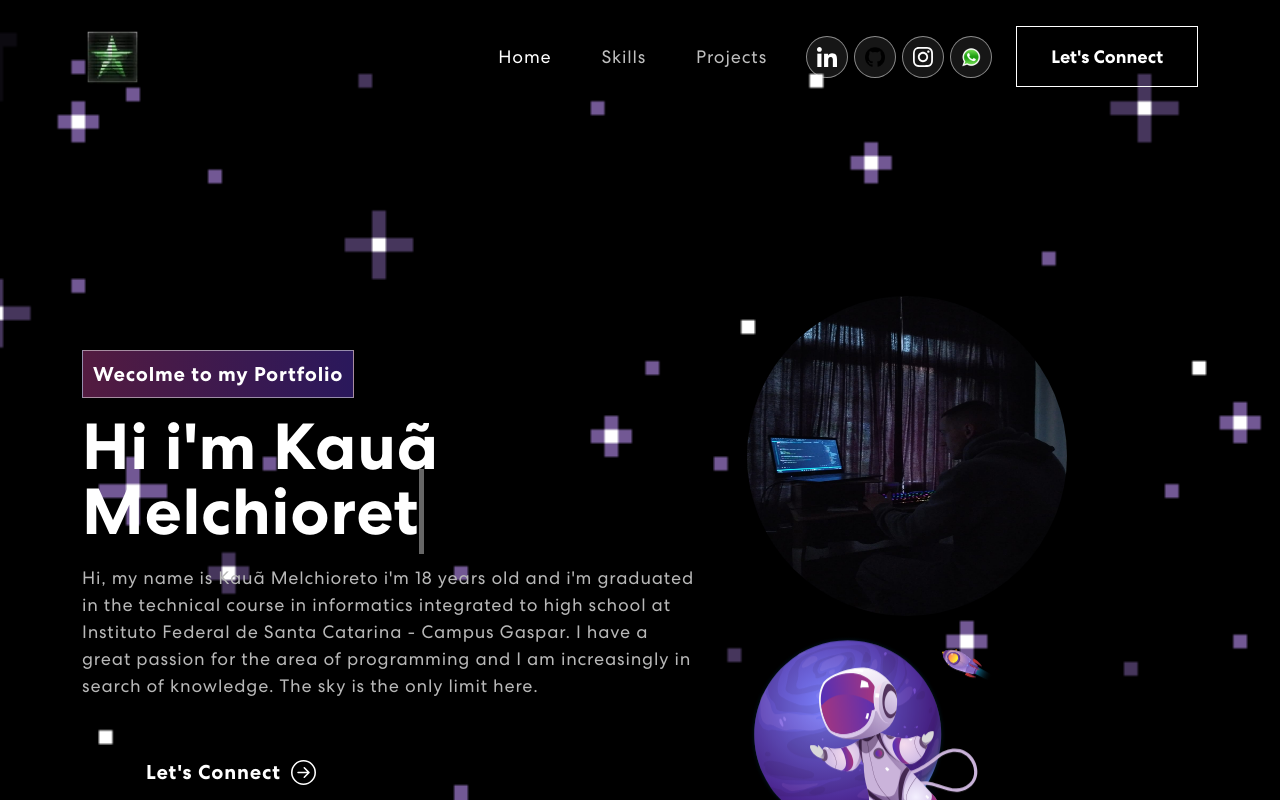
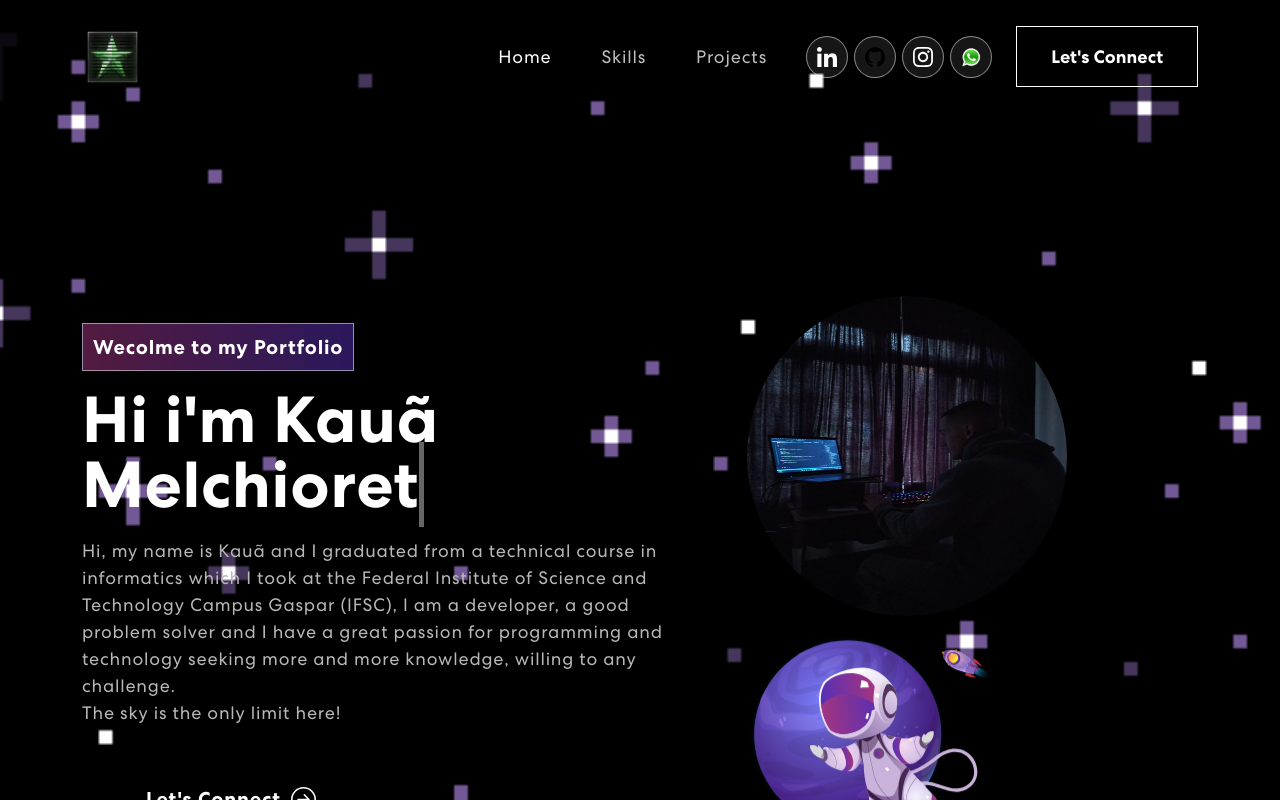
Before and after one commit to KauaMelchioretto/kauamelchioretto-portfolio-frontend, a React (Create React App) app: page / in a window 1280 px wide. Shown: the top 800 px of the page. Built offline with nearby package versions, Linux system fonts and the light colour scheme.

Commit message:
Change presentation text

```diff
--- a/src/components/banner/index.jsx
+++ b/src/components/banner/index.jsx
@@ -86,12 +86,9 @@ export const Banner = () => {
                     </span>
                   </h1>
                   <p>
-                    Hi, my name is Kauã Melchioreto i'm 18 years old and i'm
-                    graduated in the technical course in informatics integrated
-                    to high school at Instituto Federal de Santa Catarina -
-                    Campus Gaspar. I have a great passion for the area of
-                    programming and I am increasingly in search of knowledge.
-                    The sky is the only limit here.
+                  Hi, my name is Kauã and I graduated from a technical course in informatics which I took at the Federal Institute of Science and Technology Campus Gaspar (IFSC), I am a developer, a good problem solver and I have a great passion for programming and technology seeking more and more knowledge, willing to any challenge.
+                  <br></br>
+The sky is the only limit here!
                   </p>
 
                   <Nav.Link
```
